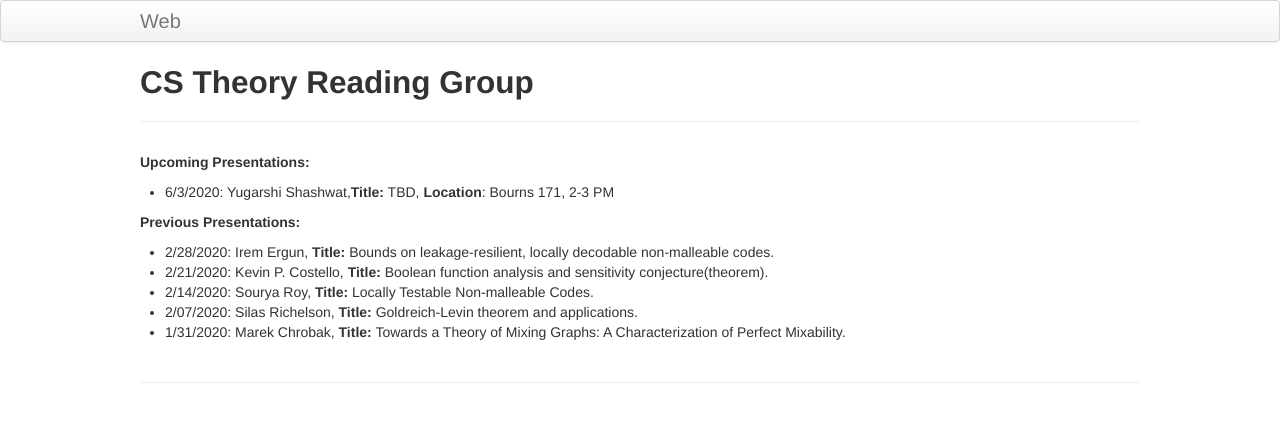
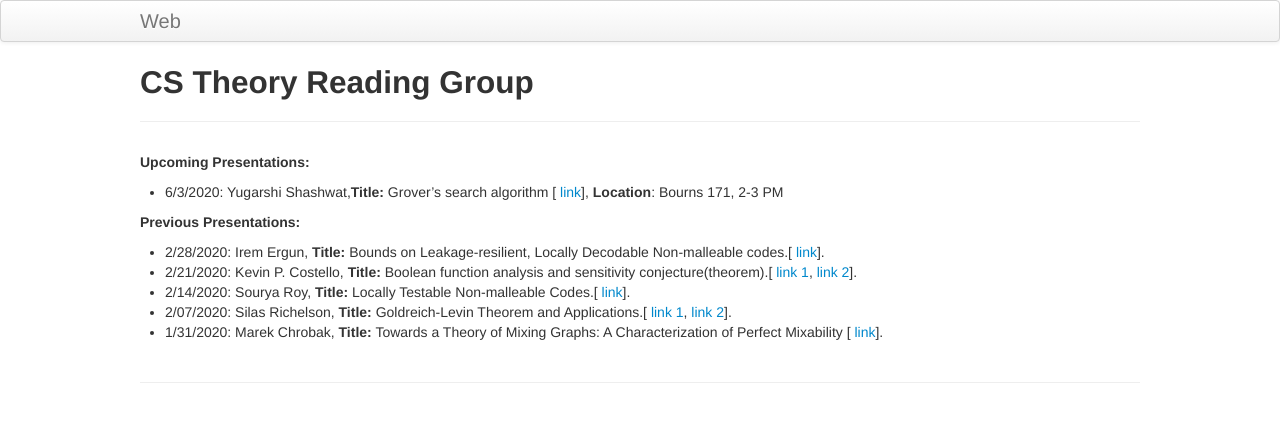
Before and after one commit to SRA2/cstweb, a Jekyll site: the page built from index.md, in a window 1280 px wide. Shown: the top 422 px of the page. Built offline with Jekyll 4.4.1, drawn with Linux system fonts in a browser that asks for light colours.

Commit message:
Update index.md

```diff
--- a/index.md
+++ b/index.md
@@ -5,12 +5,12 @@ tagline:
 description:
 ---
 **Upcoming Presentations:**
-* 6/3/2020: Yugarshi Shashwat,**Title:** TBD, **Location**: Bourns 171, 2-3 PM
+* 6/3/2020: Yugarshi Shashwat,**Title:** Grover's search algorithm [[ link](https://en.wikipedia.org/wiki/Grover%27s_algorithm)], **Location**: Bourns 171, 2-3 PM
 
 
 **Previous Presentations:**
-* 2/28/2020: Irem Ergun, **Title:** Bounds on leakage-resilient, locally decodable non-malleable codes.
-* 2/21/2020: Kevin P. Costello, **Title:** Boolean function analysis and sensitivity conjecture(theorem).
-* 2/14/2020: Sourya Roy, **Title:** Locally Testable Non-malleable Codes.
-* 2/07/2020: Silas Richelson, **Title:** Goldreich-Levin theorem and applications.
-* 1/31/2020: Marek Chrobak, **Title:** Towards a Theory of Mixing Graphs: A Characterization of Perfect Mixability.
+* 2/28/2020: Irem Ergun, **Title:** Bounds on Leakage-resilient, Locally Decodable Non-malleable codes.[[ link](https://eprint.iacr.org/2017/015)].
+* 2/21/2020: Kevin P. Costello, **Title:** Boolean function analysis and sensitivity conjecture(theorem).[[ link 1](https://arxiv.org/abs/1907.00847), [ link 2](https://www.cs.stanford.edu/~knuth/papers/huang.pdf)].
+* 2/14/2020: Sourya Roy, **Title:** Locally Testable Non-malleable Codes.[[ link](https://eccc.weizmann.ac.il/report/2019/117/)].
+* 2/07/2020: Silas Richelson, **Title:** Goldreich-Levin Theorem and Applications.[[ link 1](https://theory.stanford.edu/~trevisan/cs276/lecture12.pdf),[ link 2](https://eprint.iacr.org/2019/1195)].
+* 1/31/2020: Marek Chrobak, **Title:** Towards a Theory of Mixing Graphs: A Characterization of Perfect Mixability [[ link](https://arxiv.org/pdf/1806.08875.pdf)].
```
